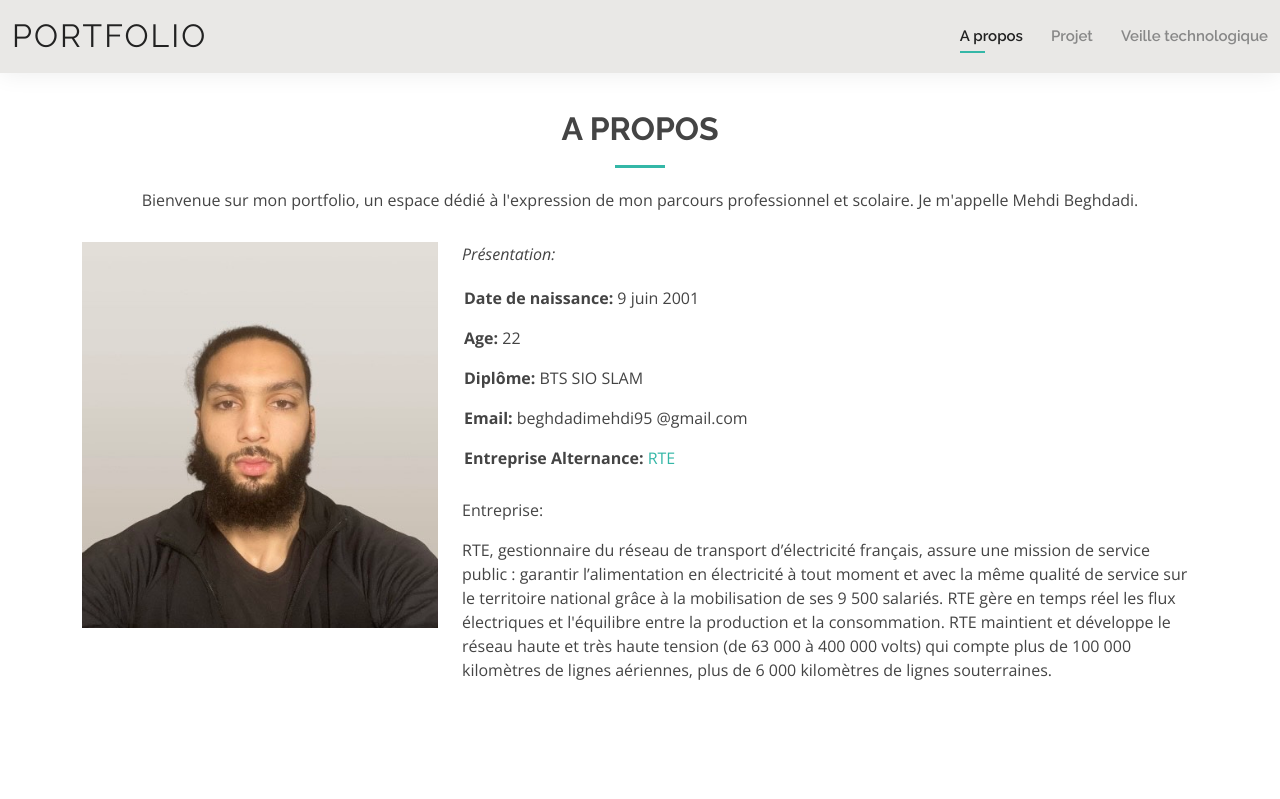
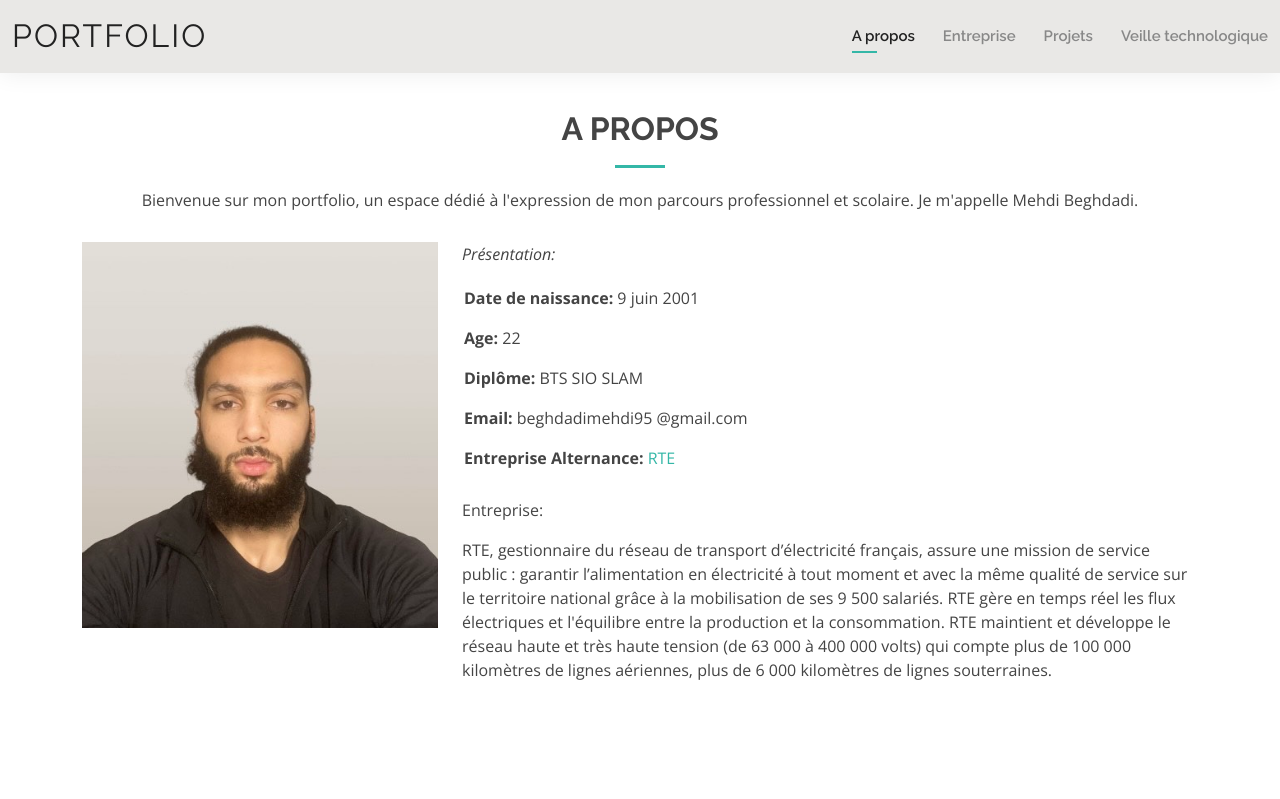
Before and after one commit to Yamcha95/Portfolio, a plain HTML site: page about.html in a window 1280 px wide. Shown: the top 799 px of the page. Drawn offline with nearby package versions, Linux system fonts and the light colour scheme.

Commit message:
Entreprise Menu

```diff
--- a/about.html
+++ b/about.html
@@ -49,7 +49,8 @@
        <nav id="navbar" class="navbar order-last order-lg-0">
         <ul>
           <li><a class="active" href="about.html">A propos</a></li>
-          <li><a href="portfolio.html">Projet</a></li>
+          <li><a href="entreprise.html">Entreprise</a></li>
+          <li><a href="portfolio.html">Projets</a></li>
           <li><a href="veille.html">Veille technologique</a></li>
         </ul>
         <i class="bi bi-list mobile-nav-toggle"></i>
```
Also changed, not shown: entreprise.html (+2 -2 lines), index.html (+1 -1 lines), veille.html (+1 -1 lines).
